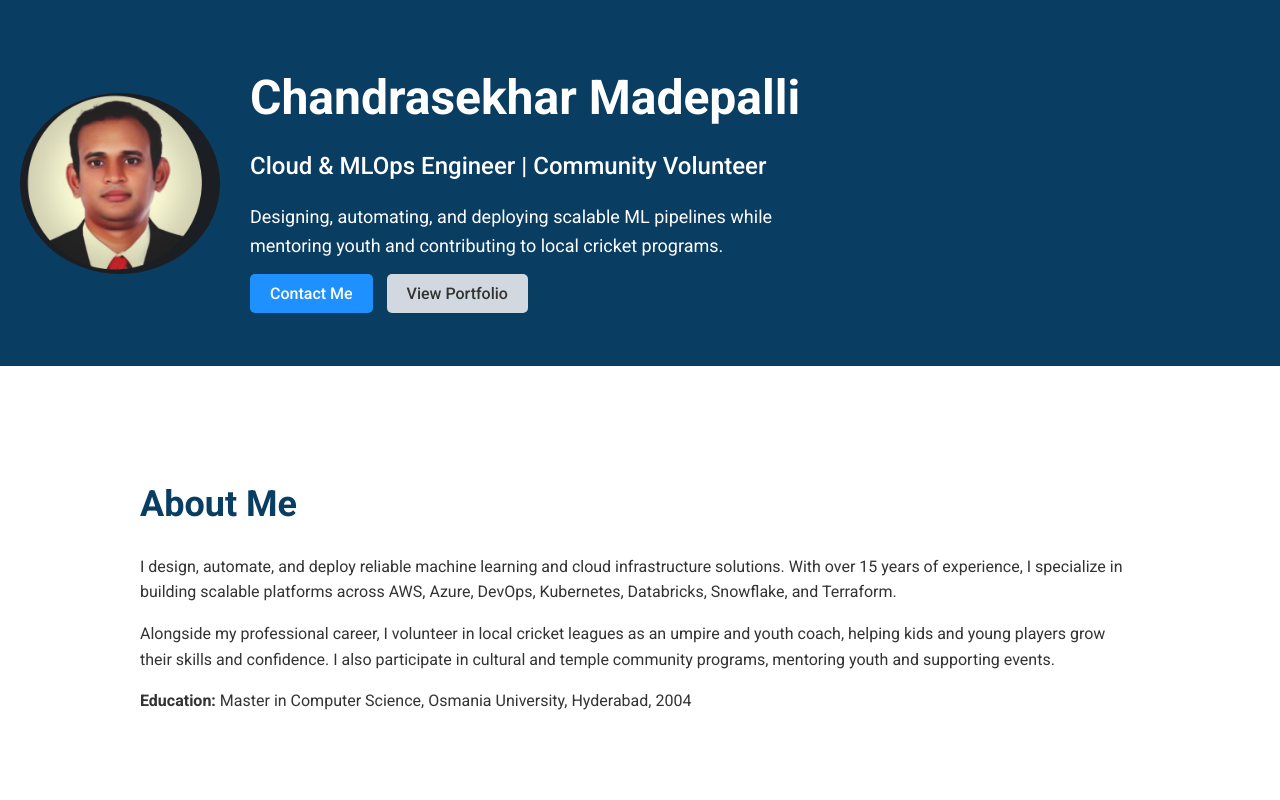
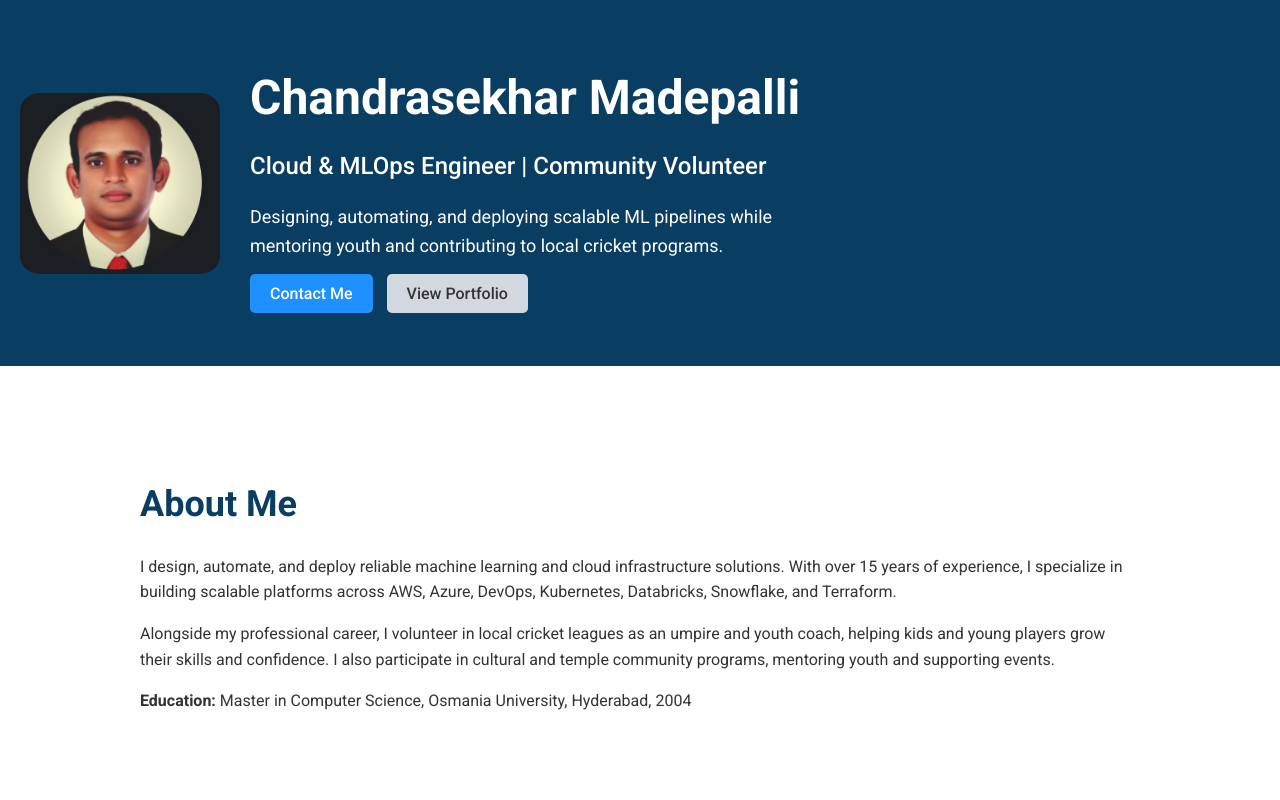
Before and after one commit to chandra7924/myprotfolio, a plain HTML site: page index.html in a window 1280 px wide. Shown: the top 800 px of the page. Drawn offline with Linux system fonts and the light colour scheme.

Commit message:
myprofile

```diff
--- a/index.html
+++ b/index.html
@@ -8,7 +8,7 @@
   <style>
     body { font-family: 'Roboto', sans-serif; margin:0; padding:0; line-height:1.6; color:#333; }
     header { background: #0A3D62; color: #fff; padding: 60px 20px; display:flex; flex-wrap:wrap; align-items:center; }
-    header img { border-radius:50%; width:200px; margin-right:30px; }
+    header img { border-radius:10%; width:200px; margin-right:30px; }
     header div { max-width:600px; }
     header h1 { font-size:48px; margin:0; }
     header h2 { font-size:24px; margin:10px 0; font-weight:500; }
```
